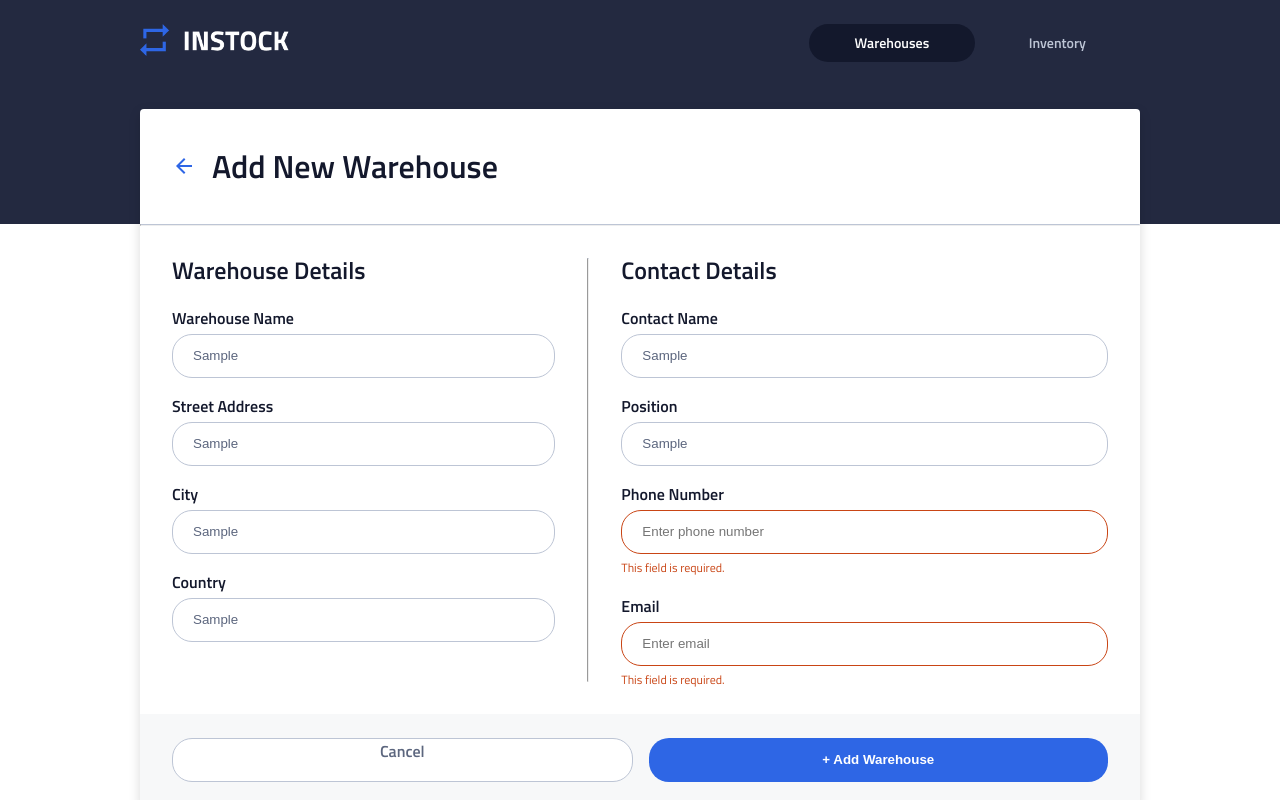
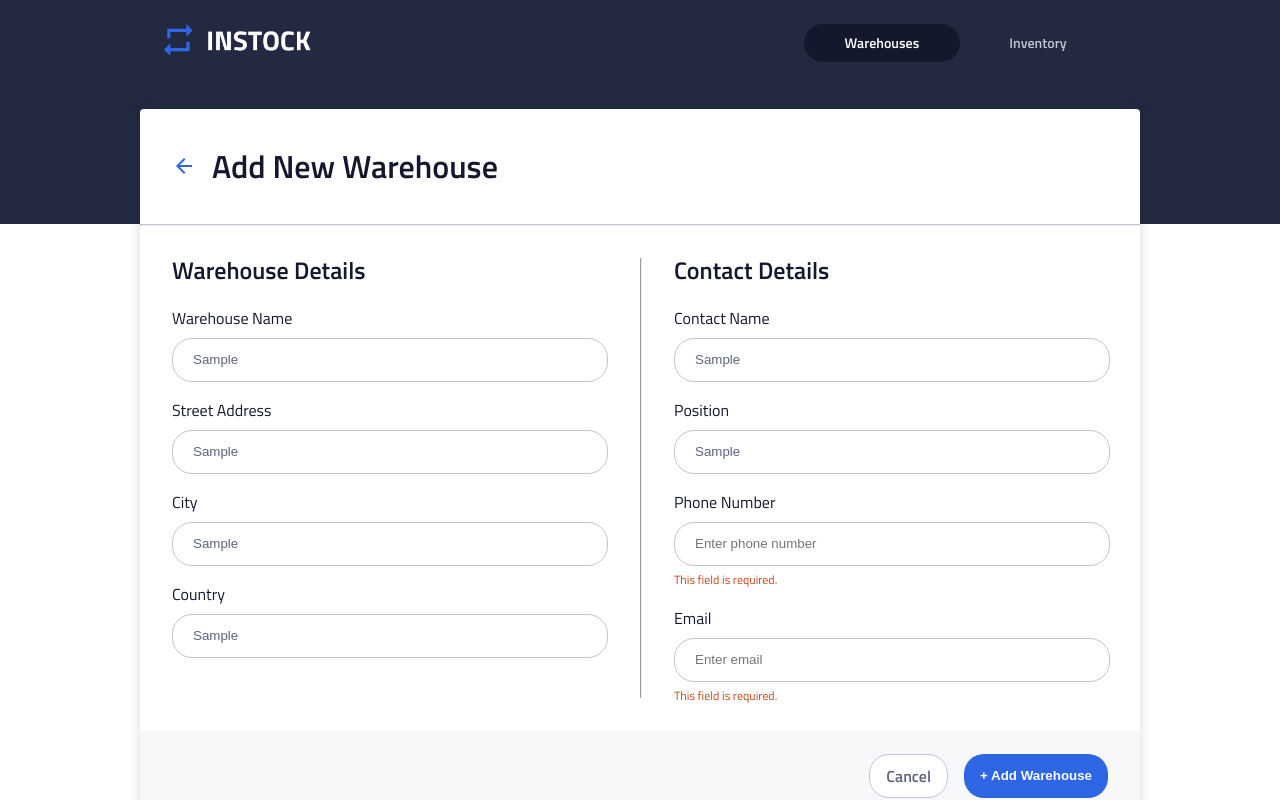
Before and after one commit to betty-alemayehu/InStock, a React (Vite) app: page /warehouses/add in a window 1280 px wide. Both pictures are taken after typing "Sample", "Sample", "Sample", "Sample", "Sample", "Sample" into the empty fields and a click on the button "+ Add Warehouse". Shown: the top 800 px of the page. Built offline with nearby package versions, Linux system fonts and the light colour scheme.

Commit message:
BEM and comment updates, added useNavigate so user sent to /warehouses after successful submission

```diff
--- a/src/components/Header/Header.scss
+++ b/src/components/Header/Header.scss
@@ -25,7 +25,7 @@
       height: 14rem;
       align-items: flex-start;
       max-width: 1000px;
-      padding: 1.5rem 0;
+      padding: 1.5rem;
     }
   }
 
--- a/src/components/WarehouseAddForm/WarehouseAddForm.jsx
+++ b/src/components/WarehouseAddForm/WarehouseAddForm.jsx
@@ -1,8 +1,12 @@
-import { Link } from "react-router-dom";
+import { Link, useNavigate } from "react-router-dom";
 import "./WarehouseAddForm.scss";
 import { useState } from "react";
 
 function WarehouseAddForm() {
+  //to redirect user to warehouse list after submission
+  const navigate = useNavigate();
+
+  // Field configurations for warehouse and contact information sections
   const warehouseFields = [
     { label: "Warehouse Name", name: "warehouse_name" },
     { label: "Street Address", name: "address" },
@@ -17,6 +21,7 @@ function WarehouseAddForm() {
     { label: "Email", name: "contact_email" },
   ];
 
+  // Form data and error state management
   const [formData, setFormData] = useState({
     warehouse_name: "",
     address: "",
@@ -45,19 +50,17 @@ function WarehouseAddForm() {
     const phoneRegex = /^\d{11}$/;
     const emailRegex = /@/;
 
-    //mirroring the validation on the server side for phone and email
+    // Validates required fields and checks formats for phone and email fields
     Object.keys(formData).forEach((field) => {
       if (!formData[field].trim()) {
         newErrors[field] = "This field is required.";
       } else if (
-        //notes this field name must match the actual keys in formData
         field === "contact_phone" &&
         !phoneRegex.test(formData[field].replace(/\D/g, ""))
       ) {
         newErrors[field] =
           "Phone number must include country and area code, e.g. +1 (123) 555-6789";
       } else if (
-        //notes this field name must match the actual keys in formData
         field === "contact_email" &&
         !emailRegex.test(formData[field])
       ) {
@@ -83,7 +86,8 @@ function WarehouseAddForm() {
         });
 
         if (response.ok) {
-          console.log("Warehouse added successfully!");
+          //uncomment below for testing
+          // console.log("Warehouse added successfully!");
           setFormData({
             warehouse_name: "",
             address: "",
@@ -94,8 +98,11 @@ function WarehouseAddForm() {
             contact_phone: "",
             contact_email: "",
           });
+
+          navigate("/warehouses"); // Redirect to /warehouses page
         } else {
-          console.log("Failed to add warehouse. Please try again.");
+          //uncomment below for testing
+          // console.log("Failed to add warehouse. Please try again.");
         }
       } catch (error) {
         console.error(
@@ -108,24 +115,31 @@ function WarehouseAddForm() {
   return (
     <main className="warehouse-management">
       <div className="warehouse-form">
+        {/* form header */}
         <form onSubmit={handleSubmit}>
-          <legend className="form-header">
-            <Link to="/warehouses" className="form-icon">
+          <legend className="warehouse-form__header">
+            <Link to="/warehouses" className="warehouse-form__icon">
               <img
                 src="/assets/icons/arrow_back-24px.svg"
                 alt="arrow back icon"
-                className="form-icon"
+                className="warehouse-form__icon"
               />
             </Link>
-            <h1 className="form-title">Add New Warehouse</h1>
+            <h1 className="warehouse-form__title">Add New Warehouse</h1>
           </legend>
-          <hr className="form-divider" />
-          <div className="form-sections">
-            <section className="warehouse-details">
-              <h2 className="section-title">Warehouse Details</h2>
+          <hr className="warehouse-form__divider" />
+          <div className="warehouse-form__sections">
+            {/* warehouse details inputs */}
+            <section className="warehouse-form__warehouse-details">
+              <h2 className="warehouse-form__section-title">
+                Warehouse Details
+              </h2>
               {warehouseFields.map((field) => (
-                <div className="input-field" key={field.name}>
-                  <label htmlFor={field.name} className="input-label">
+                <div className="warehouse-form__input-field" key={field.name}>
+                  <label
+                    htmlFor={field.name}
+                    className="warehouse-form__input-label"
+                  >
                     {field.label}
                   </label>
                   <input
@@ -135,24 +149,32 @@ function WarehouseAddForm() {
                     value={formData[field.name]}
                     onChange={handleChange}
                     className={`input-control ${
-                      errors[field.name] ? "error" : ""
+                      errors[field.name]
+                        ? "warehouse-form__input-control--error"
+                        : ""
                     }`}
                     placeholder={`Enter ${field.label.toLowerCase()}`}
                   />
                   {errors[field.name] && (
-                    <span className="error-message">{errors[field.name]}</span>
+                    <span className="warehouse-form__error-message">
+                      {errors[field.name]}
+                    </span>
                   )}
                 </div>
               ))}
             </section>
 
-            <hr className="form-divider form-divider--tablet" />
+            <hr className="warehouse-form__divider warehouse-form__divider--tablet" />
 
-            <section className="contact-details">
-              <h2 className="section-title">Contact Details</h2>
+            {/* contact details inputs */}
+            <section className="warehouse-form__contact-details">
+              <h2 className="warehouse-form__section-title">Contact Details</h2>
               {contactFields.map((field) => (
-                <div className="input-field" key={field.name}>
-                  <label htmlFor={field.name} className="input-label">
+                <div className="warehouse-form__input-field" key={field.name}>
+                  <label
+                    htmlFor={field.name}
+                    className="warehouse-form__input-label"
+                  >
                     {field.label}
                   </label>
                   <input
@@ -162,19 +184,27 @@ function WarehouseAddForm() {
                     value={formData[field.name]}
                     onChange={handleChange}
                     className={`input-control ${
-                      errors[field.name] ? "error" : ""
+                      errors[field.name]
+                        ? "warehouse-form__input-control--error"
+                        : ""
                     }`}
                     placeholder={`Enter ${field.label.toLowerCase()}`}
                   />
                   {errors[field.name] && (
-                    <span className="error-message">{errors[field.name]}</span>
+                    <span className="warehouse-form__error-message">
+                      {errors[field.name]}
+                    </span>
                   )}
                 </div>
               ))}
             </section>
           </div>
-          <div className="form-actions">
-            <Link to="/warehouses" className="button button--secondary">
+          {/* form actions/buttons */}
+          <div className="warehouse-form__actions">
+            <Link
+              to="/warehouses"
+              className="button button--secondary warehouse-form__button--link"
+            >
               Cancel
             </Link>
 
--- a/src/components/WarehouseAddForm/WarehouseAddForm.scss
+++ b/src/components/WarehouseAddForm/WarehouseAddForm.scss
@@ -1,8 +1,5 @@
 @use "/src/styles/partials/variables" as *;
 @use "/src/styles/partials/mixins" as *;
-
-// $tablet-breakpoint: 768px;
-// $desktop-breakpoint: 1280px;
 
 .warehouse-management {
   display: flex;
@@ -18,36 +15,26 @@
 
 .warehouse-form {
   background-color: $White;
-  box-shadow: 0 4px 12px rgba(0, 0, 0, 0.15); // Subtle shadow for a cleaner look
+  box-shadow: 0 4px 12px rgba(0, 0, 0, 0.15);
   position: relative;
-  border-radius: 0.25rem; // Rounded corners?
-
-  //mobile specific - todo: update for tablet/desktop
-  max-width: 600px; // Constrain width to keep form compact
-  width: 100%; // Responsive full width within max-width
+  border-radius: 0.25rem;
+  max-width: 600px;
+  width: 100%;
   @include tablet {
     max-width: 1000px;
-    width: 100%;
-  }
   }
 
-legend {
-  padding: $padding-spacing-base-unit * 2 $padding-spacing-base-unit * 4; // Horizontal padding only
-}
-
-section {
-  padding: $padding-spacing-base-unit $padding-spacing-base-unit * 4; // Horizontal padding only
-}
-
-.form-header {
+  &__header {
     display: flex;
     align-items: baseline;
     gap: $gutter-mobile;
+    padding: $padding-spacing-base-unit * 2 $padding-spacing-base-unit * 4;
   }
 
-.form-divider {
+  &__divider {
     border-top: 0.0625rem solid $Cloud;
     margin: 0;
+
     &--tablet {
       @include tablet {
         margin: $padding-spacing-base-unit * 4 0;
@@ -55,43 +42,60 @@ section {
     }
   }
 
-.input-control {
-  border: 1px solid $Cloud;
-  padding: 8px;
-  outline: none;
-  transition: border-color 0.3s;
-
-  &:focus {
-    border-color: $Instock-Indigo;
-  }
-
-  &.error {
-    border-color: $Red;
-  }
-}
-
-.error-message {
-  color: $Red;
-  font-size: 12px;
-  margin-top: 4px;
-}
-
-.form-actions {
-  display: flex;
-  gap: $gutter-mobile;
-  justify-content: center;
-  background-color: $Light-Grey;
-  padding: $padding-spacing-base-unit * 3 $padding-spacing-base-unit * 4;
-}
-
-.form-sections {
+  &__sections {
     @include tablet {
       display: flex;
       flex-direction: row;
     }
   }
 
-.warehouse-details,
-.contact-details {
+  &__warehouse-details,
+  &__contact-details {
     flex-grow: 1;
+    max-width: 50%; // Ensures both sections stay at this width even when empty or with fewer elements or error state
+    min-width: 50%; // Ensures both sections stay at this width even when empty or with fewer elements or error state
+    padding: $padding-spacing-base-unit $padding-spacing-base-unit * 4;
   }
+
+  &__section-title {
+    font-weight: bold;
+  }
+
+  &__input-field {
+    margin-bottom: 1rem;
+  }
+
+  &__input-label {
+    display: block;
+    margin-bottom: 0.5rem;
+  }
+
+  &__input-control--error {
+    border-color: $Red;
+  }
+
+  &__error-message {
+    color: $Red;
+    font-size: 12px;
+    margin-top: 4px;
+  }
+
+  &__actions {
+    display: flex;
+    gap: $gutter-mobile;
+    justify-content: center;
+    background-color: $Light-Grey;
+    padding: $padding-spacing-base-unit * 3 $padding-spacing-base-unit * 4;
+    flex-direction: row;
+    @include tablet {
+      justify-content: end;
+    }
+  }
+
+  &__button--link {
+    display: flex;
+    flex-direction: column;
+    justify-content: center;
+    align-items: center;
+  }
+}
--- a/src/styles/partials/_global.scss
+++ b/src/styles/partials/_global.scss
@@ -64,6 +64,7 @@ p {
   @include tablet {
     height: 2.75rem;
     min-height: 2.75rem;
+    max-width: fit-content;
 
     padding: 0 1rem;
   }
```
Lines whose indentation alone changed are shown as unchanged.
